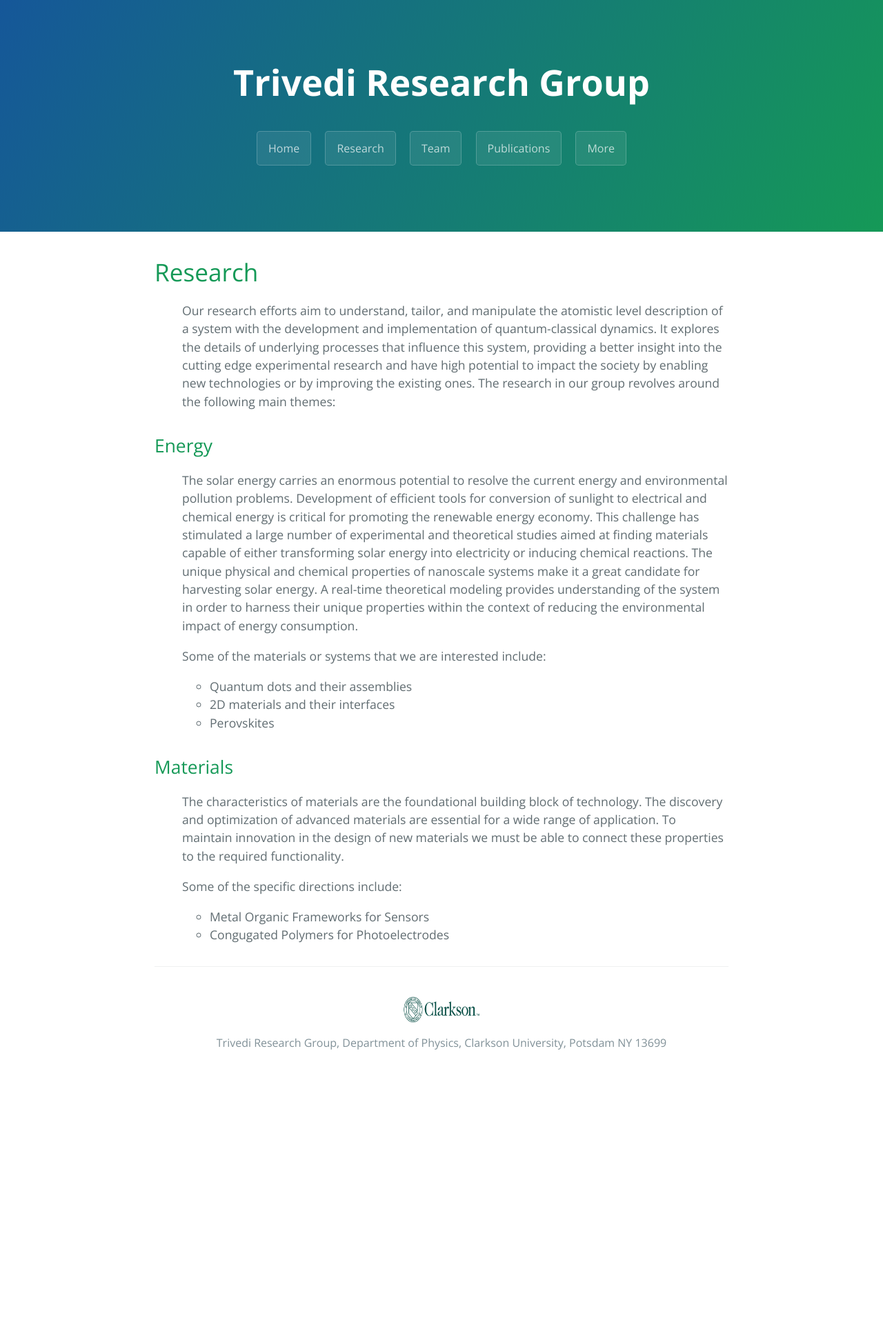
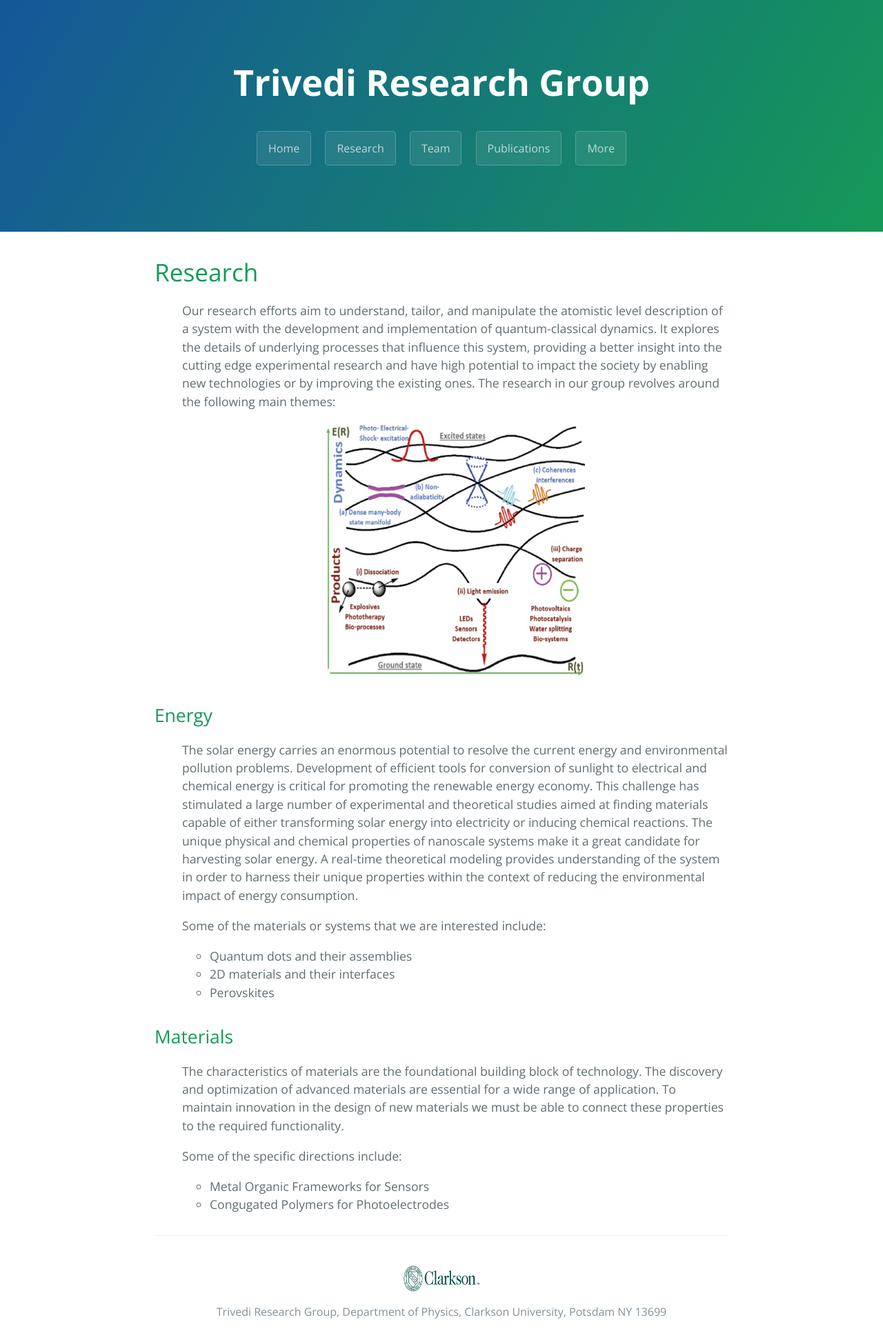
Before and after one commit to dharatrivedi/dharatrivedi.github.io, a Jekyll site: the page built from research.html, in a window 1280 px wide. Shown: the whole page at 69% size. Built offline with Jekyll 4.4.1, drawn with Linux system fonts in a browser that asks for light colours; before the commit the page ends 1556 px from its top, so only the background shows below that.

Commit message:
Update research.html

```diff
--- a/research.html
+++ b/research.html
@@ -9,6 +9,9 @@
     {% for post in site.posts %}
       Our research efforts aim to understand, tailor, and manipulate the atomistic level description of a system with the development and implementation of quantum-classical dynamics. It explores the details of underlying processes that influence this system, providing a better insight into the cutting edge experimental research and have high potential to impact the society by enabling new technologies or by improving the existing ones. The research in our group revolves around the following main themes:
     {% endfor %}
+  </ul>
+  <ul class="center">
+    <img src="/images/1.jpg" alt="Dynamics">
   </ul>
   <h2>Energy</h2>
   <ul class="posts">
```
